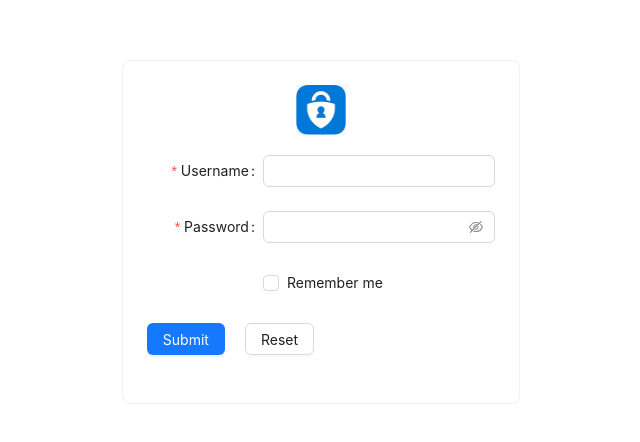
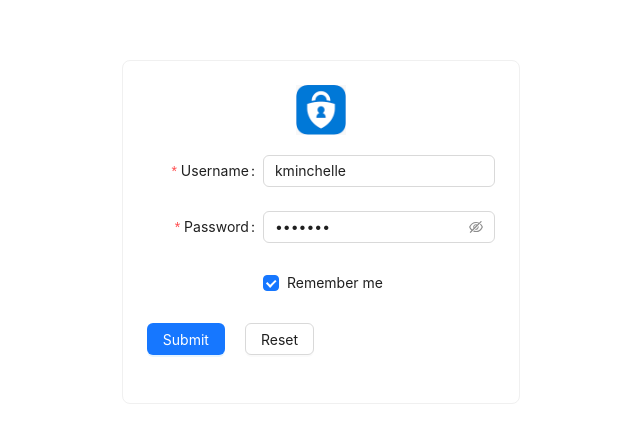
Before and after one commit to alirrah/Authentication, a React (Vite) app: page / in a window 1280 px wide. Shown: the part 168-610 px from the top of the page, without its empty margins (319-959 px from the left). Built offline with nearby package versions, Linux system fonts and the light colour scheme.

Commit message:
action button that reset form

```diff
--- a/src/page/login/login.jsx
+++ b/src/page/login/login.jsx
@@ -1,6 +1,16 @@
 import { Button, Checkbox, Form, Input, Card } from 'antd';
 
 function Login() {
+    const [form] = Form.useForm();
+
+    const onReset = () => {
+        form.setFieldsValue({
+            username: "",
+            password: "",
+            remember: true
+        })
+    }
+
     return (
         <Card>
             <img
@@ -9,6 +19,7 @@ function Login() {
             />
 
             <Form
+                form={form}
                 name="basic"
                 labelCol={{
                     span: 8,
@@ -18,6 +29,11 @@ function Login() {
                 }}
                 style={{
                     maxWidth: 600,
+                }}
+                initialValues={{
+                    remember: true,
+                    username: "kminchelle",
+                    password: "0lelplR"
                 }}
                 autoComplete="off"
             >
@@ -68,7 +84,7 @@ function Login() {
                         Submit
                     </Button>
 
-                    <Button htmlType="button">
+                    <Button htmlType="button" onClick={onReset}>
                         Reset
                     </Button>
                 </Form.Item>
```
